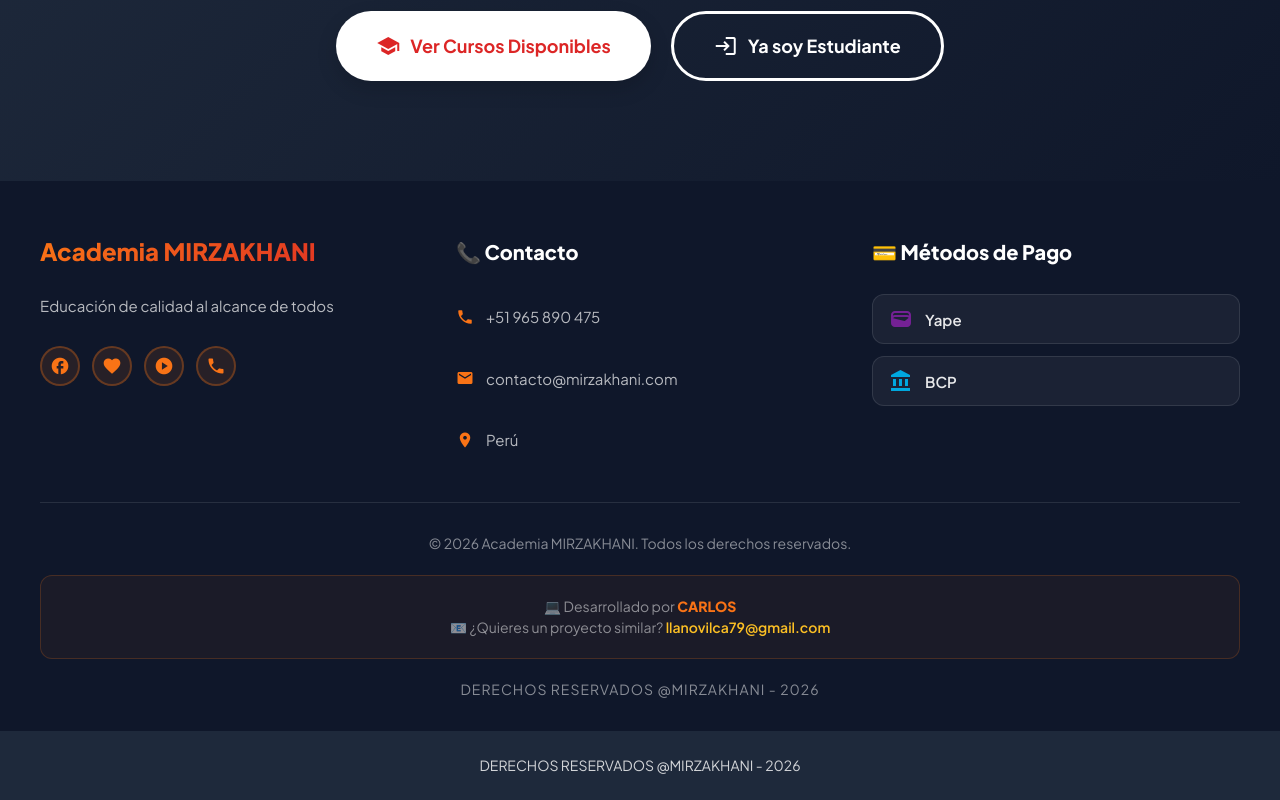
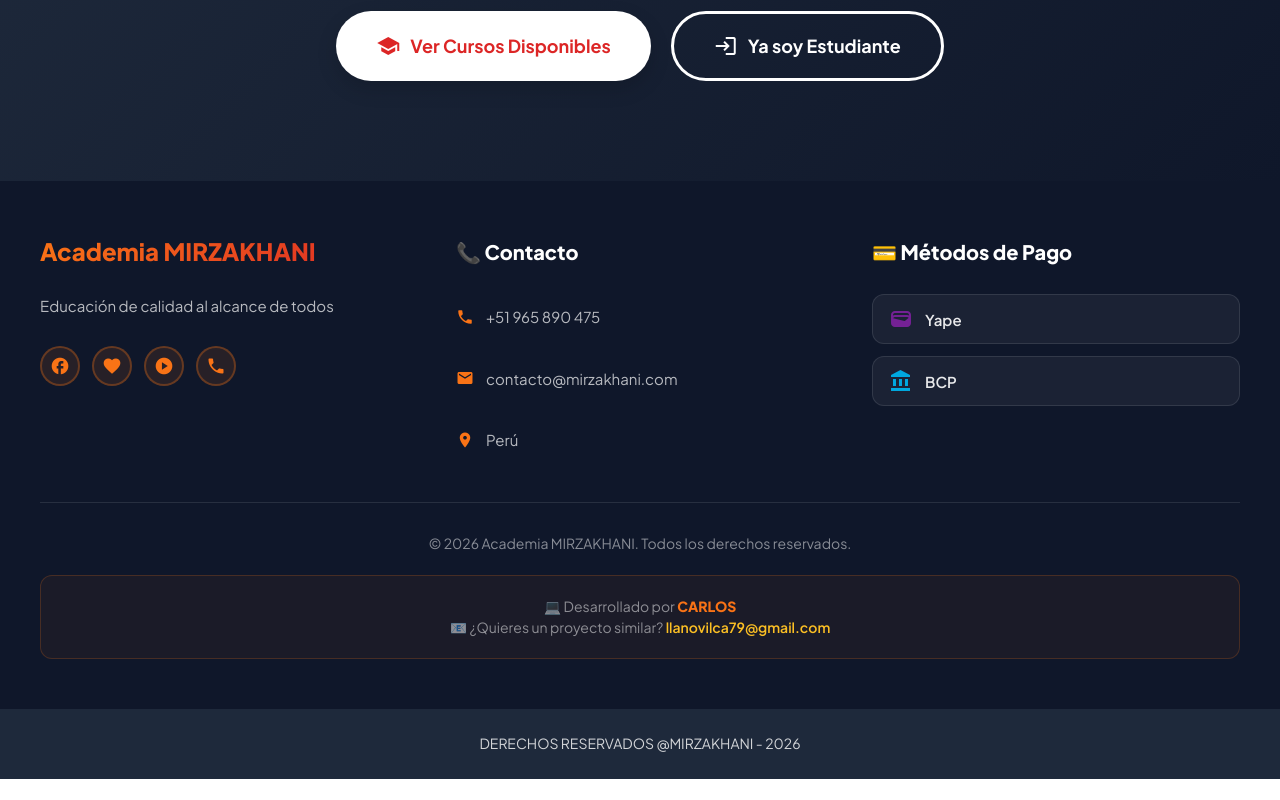
Before and after one commit to mirzakhani0/academia_mirzakhani, an Angular app: page /inicio in a window 1280 px wide. Shown: the part 2821-3621 px from the top of the page. After the commit the page ends 3600 px from the top, so only its background shows below. Built offline with nearby package versions, Linux system fonts and the light colour scheme.

Commit message:
Fix: Eliminar texto duplicado en footer
- Eliminado "DERECHOS RESERVADOS @MIRZAKHANI - 2026" duplicado
- Footer ahora muestra solo una vez el copyright

```diff
--- a/src/app/pages/public/inicio/inicio.component.ts
+++ b/src/app/pages/public/inicio/inicio.component.ts
@@ -288,10 +288,6 @@ import { CommonModule } from '@angular/common';
                 </a>
               </p>
             </div>
-
-            <p class="footer-legal">
-              DERECHOS RESERVADOS @MIRZAKHANI - 2026
-            </p>
           </div>
         </div>
       </footer>
```
